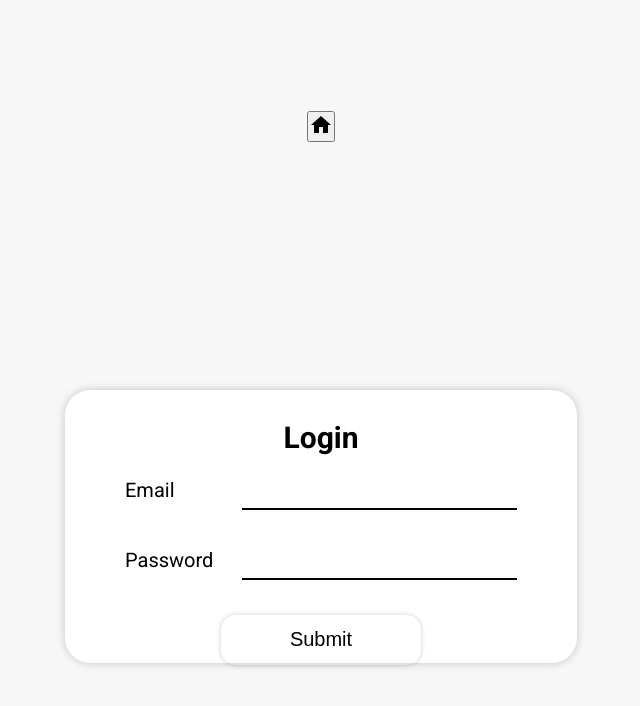
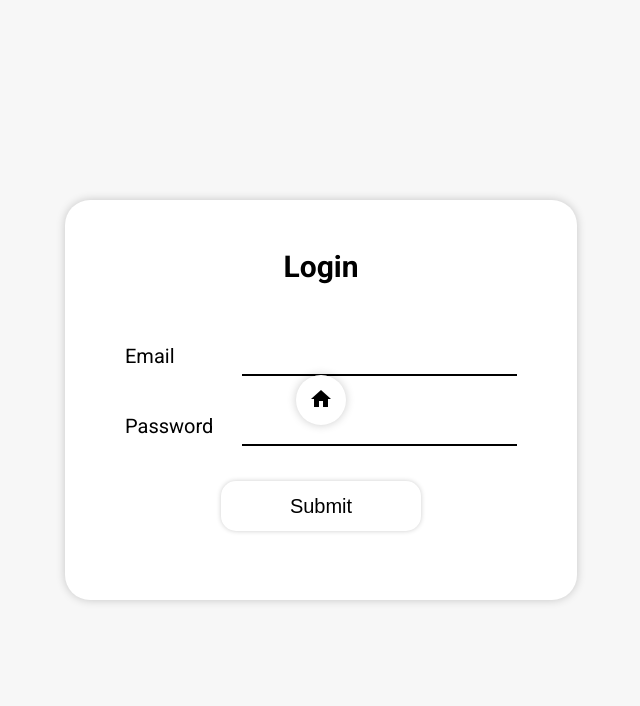
Before and after one commit to gaurav552/event-app, a Vue app: page /login in a window 1280 px wide. Shown: the top 706 px of the page, without its empty margins (319-959 px from the left). Built offline with nearby package versions, Linux system fonts and the light colour scheme.

Commit message:
bug fix
added home button in login screen so the user is not stuck on the same page

```diff
--- a/src/components/User/Login.vue
+++ b/src/components/User/Login.vue
@@ -1,5 +1,5 @@
 <template>
-  <button><span class="material-icons">home</span></button>
+  <button @click="$router.push('/')"><span class="material-icons">home</span></button>
 <div class="card">
   <h3>Login</h3>
   <AppCard></AppCard>
@@ -18,6 +18,23 @@ name: "Login",
 </script>
 
 <style scoped>
+button{
+  position: fixed;
+  margin: 40px;
+  border: none;
+  outline: none;
+  width: 50px;
+  height: 50px;
+  background-color: white;
+  box-shadow: 0 0 10px rgba(0,0,0,.2);
+  border-radius: 50%;
+}
+
+button:active{
+  box-shadow: none;
+  background-color: #d9d9d9;
+}
+
 .card{
   width: max(40%, 450px);
   height: 50%;
--- a/src/components/utils/RoundButton.vue
+++ b/src/components/utils/RoundButton.vue
@@ -41,6 +41,7 @@ name: "RoundButton",
 
   a:active,button:active{
     box-shadow: none;
+    background-color: green;
   }
 
   @media only screen and (max-width: 700px) {
```
Also changed, not shown: 1 other file (tests, documents, lock files or other folders).
